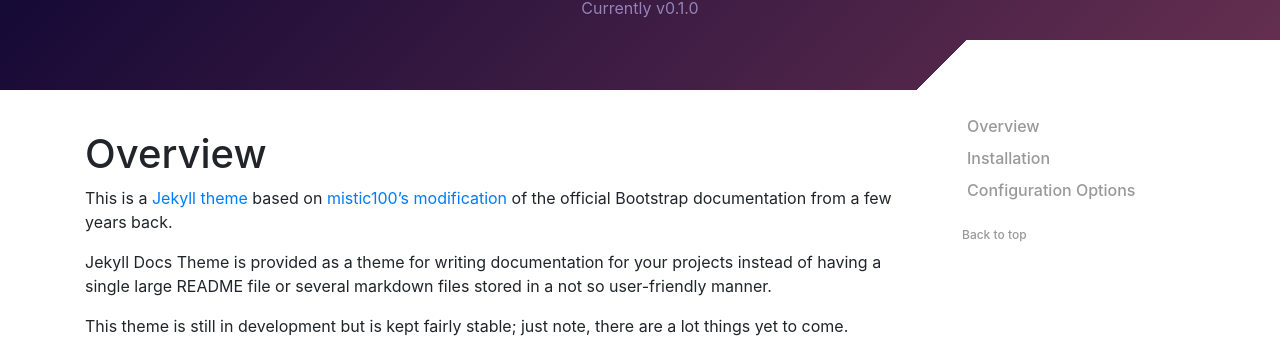
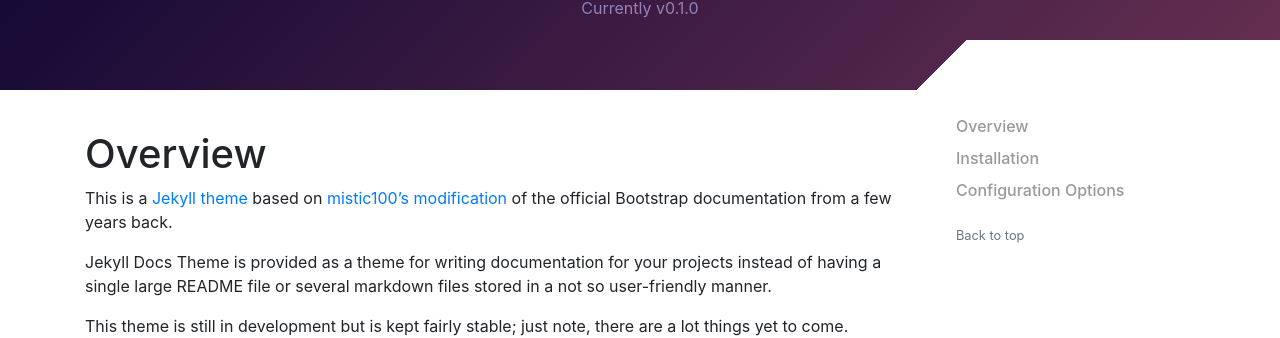
Before and after one commit to allejo/jekyll-docs-theme, a Jekyll site: the page built from index.md, in a window 1280 px wide. Shown: the part 277-615 px from the top of the page. Built offline with Jekyll 4.4.1, drawn with Linux system fonts in a browser that asks for light colours; nearby versions of some CDN libraries; comment, search, counter and statistics services are not loaded; our own code applies the rules of GitHub Pages for plain Markdown files.

Commit message:
Fix alignment of TOC highlights + "top" button
- Also, make use of more BS4 utility classes

```diff
--- a/_layouts/page.html
+++ b/_layouts/page.html
@@ -11,11 +11,11 @@ layout: default
         </div>
 
         <div class="col-md-3 hidden-print">
-            <nav id="page-toc" class="bs-docs-sidebar">
-                {% include toc.html html=content class="list-unstyled.bs-docs-sidenav" anchor_class="nav-link" h_max=3 %}
+            <nav id="page-toc" class="page-sidebar">
+                {% include toc.html html=content class="list-unstyled.pl-0" anchor_class="nav-link.px-3.py-1" h_max=3 %}
 
-                <a class="back-to-top" href="#top">
-                    Back to top
+                <a class="px-3 text-muted" href="#top">
+                    <small>Back to top</small>
                 </a>
             </nav>
         </div>
--- a/_sass/_sidebar.scss
+++ b/_sass/_sidebar.scss
@@ -1,14 +1,11 @@
-.js .bs-docs-sidebar {
+// Only hide nested ULs if they are accessible via JS
+.js .page-sidebar {
     ul ul {
         display: none;
     }
 }
 
-.bs-docs-section {
-    position: relative;
-}
-
-.bs-docs-sidebar {
+.page-sidebar {
     position: -webkit-sticky;
     position: sticky;
     top: 20px;
@@ -19,18 +16,16 @@
         & ul {
             font-size: 90%;
         }
-    }
 
         li {
             list-style: none;
         }
 
         a {
-        border-left: $sidebar-highlight-width solid transparent;
             color: #999;
             display: block;
             font-weight: 500;
-        padding: 4px 10px;
+            position: relative;
 
             &:focus,
             &:hover {
@@ -41,13 +36,26 @@
             &.active,
             &.active:focus,
             &.active:hover {
-            border-left-color: $sidebar-highlight-color;
                 color: $sidebar-highlight-color;
                 font-weight: 700;
+
+                // In order to prevent being affected by the extra width misaligning
+                // content, we'll do position absolute the border.
+                &::before {
+                    border-left: $sidebar-highlight-width solid $sidebar-highlight-color;
+                    content: '';
+                    display: block;
+                    height: 100%;
+                    left: 0;
+                    position: absolute;
+                    top: 0;
+                }
             }
 
+            // Unhide any nested ULs when this TOC section is active
             &.active + ul {
                 display: block;
             }
         }
     }
+}
```
Lines whose indentation alone changed are shown as unchanged.
